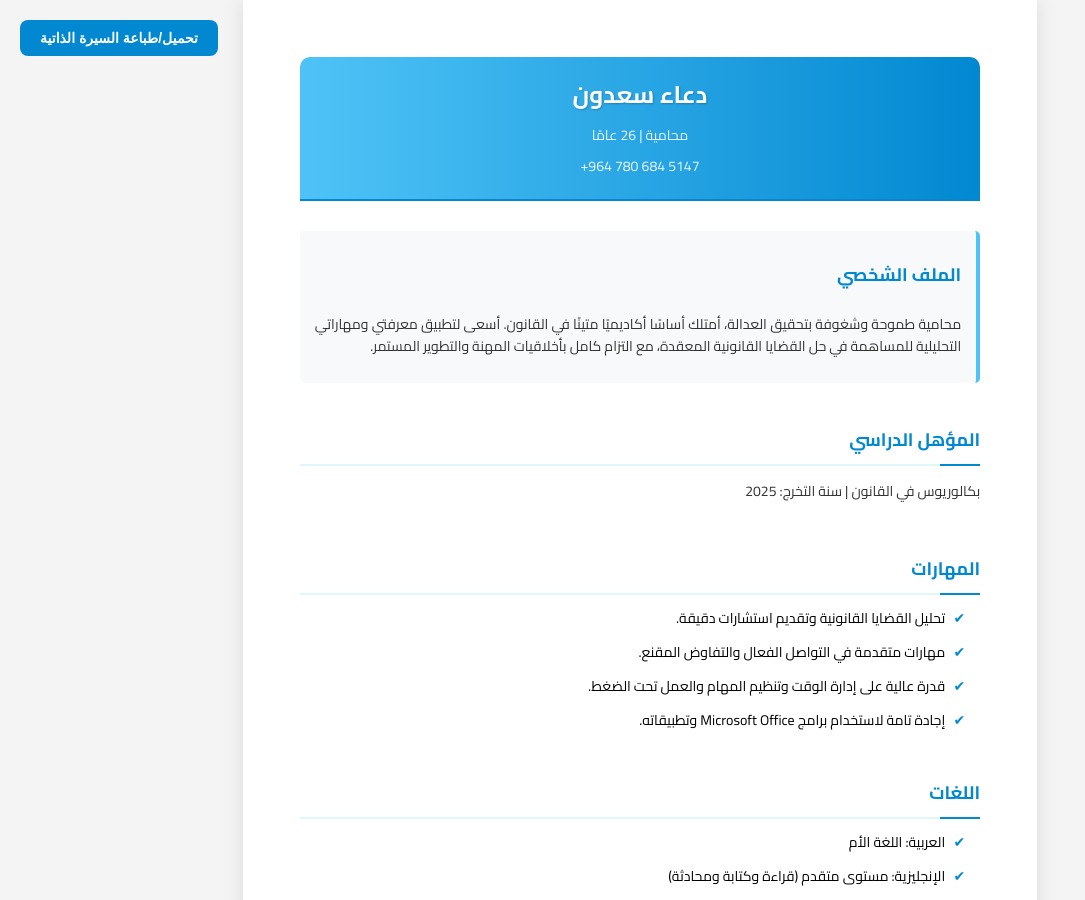
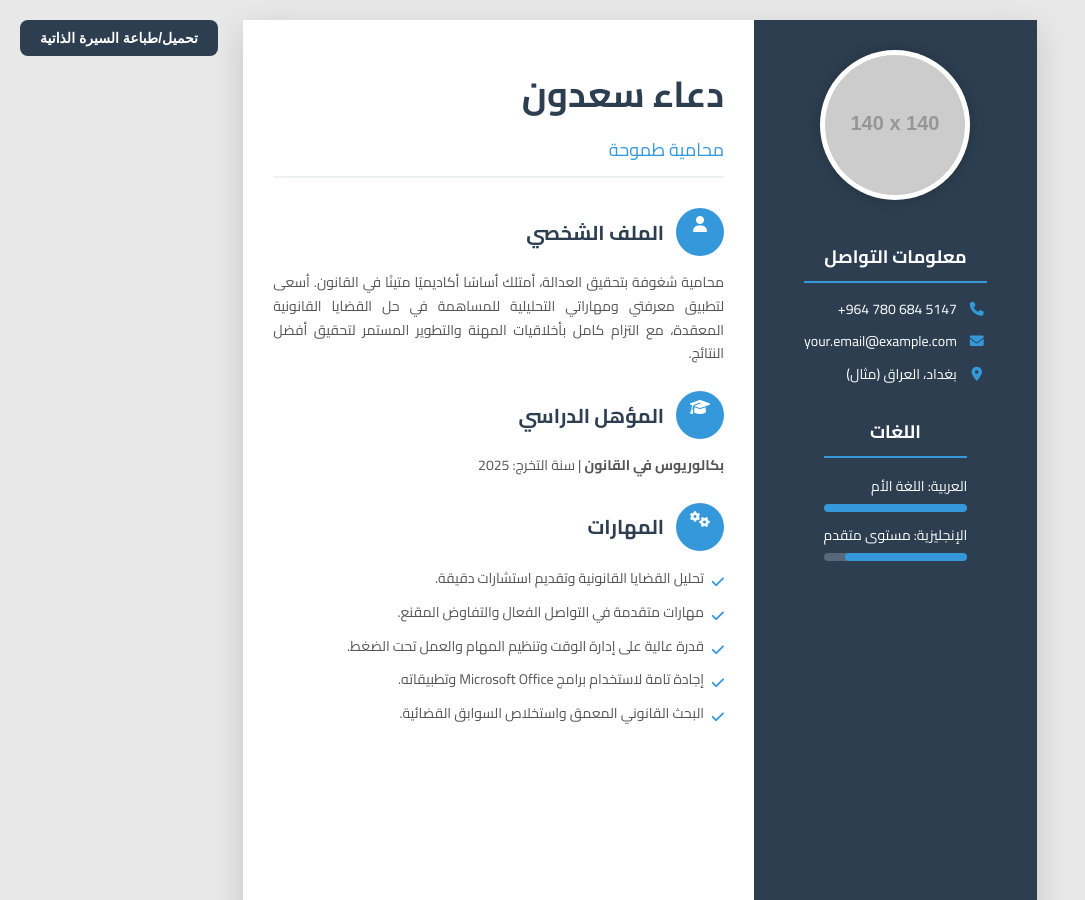
Before and after one commit to Fadhelalrayes/snake, a plain HTML site: page index.html in a window 1280 px wide. Shown: the top 900 px of the page, without its empty margins (0-1085 px from the left). Drawn offline with Linux system fonts and the light colour scheme; placeholder pictures from the web are drawn by us.

Commit message:
Update index.html

```diff
--- a/index.html
+++ b/index.html
@@ -3,137 +3,230 @@
 <head>
     <meta charset="UTF-8">
     <meta name="viewport" content="width=device-width, initial-scale=1.0">
-    <title>سيرة ذاتية - دعاء سعدون</title>
+    <title>سيرة ذاتية احترافية - دعاء سعدون</title>
+    <!-- Google Fonts -->
+    <link rel="preconnect" href="https://fonts.googleapis.com">
+    <link rel="preconnect" href="https://fonts.gstatic.com" crossorigin>
+    <link href="https://fonts.googleapis.com/css2?family=Cairo:wght@400;600;700&display=swap" rel="stylesheet">
+    <!-- Font Awesome for Icons -->
+    <link rel="stylesheet" href="https://cdnjs.cloudflare.com/ajax/libs/font-awesome/6.4.0/css/all.min.css">
+
     <style>
+        :root {
+            --primary-color: #2c3e50; /* أزرق داكن (Navy) */
+            --secondary-color: #3498db; /* أزرق أفتح */
+            --light-gray: #ecf0f1;
+            --dark-gray: #34495e;
+            --text-color: #555;
+        }
+
         body {
             font-family: 'Cairo', sans-serif;
             margin: 0;
-            padding: 0;
-            background: #f4f4f4;
+            padding: 20px 0;
+            background: #e8e8e8;
             display: flex;
             justify-content: center;
             align-items: center;
-            min-height: 100vh;
         }
 
         .cv-container {
-            width: 210mm; /* A4 width */
-            height: 297mm; /* A4 height */
-            background: #ffffff;
-            box-shadow: 0 0 20px rgba(0, 0, 0, 0.1);
-            padding: 15mm;
-            box-sizing: border-box;
+            width: 210mm;
+            height: 297mm;
+            background: #fff;
+            box-shadow: 0 10px 30px rgba(0, 0, 0, 0.15);
+            display: flex;
+            overflow: hidden;
+        }
+
+        /* --- العمود الأيسر (الشخصي) --- */
+        .left-column {
+            background: var(--primary-color);
+            color: #fff;
+            width: 35%;
+            padding: 30px 20px;
             display: flex;
             flex-direction: column;
-            position: relative;
+            align-items: center;
         }
 
-        .cv-header {
-            text-align: center;
-            border-bottom: 2px solid #0288d1;
-            padding-bottom: 10px;
-            margin-bottom: 15px;
-            background: linear-gradient(to left, #0288d1, #4fc3f7);
-            color: #fff;
-            border-radius: 10px 10px 0 0;
-            padding: 15px;
+        .profile-pic-container {
+            width: 140px;
+            height: 140px;
+            border-radius: 50%;
+            background: #fff;
+            padding: 5px;
+            margin-bottom: 20px;
+            box-shadow: 0 0 15px rgba(0,0,0,0.2);
         }
 
-        .cv-header h1 {
-            font-size: 24px;
-            margin: 0;
-            text-shadow: 1px 1px 2px rgba(0, 0, 0, 0.2);
+        .profile-pic-container img {
+            width: 100%;
+            height: 100%;
+            border-radius: 50%;
+            object-fit: cover;
         }
 
-        .cv-header p {
-            font-size: 14px;
-            margin: 5px 0;
-            opacity: 0.9;
+        .left-column h2 {
+            font-size: 18px;
+            text-align: center;
+            border-bottom: 2px solid var(--secondary-color);
+            padding-bottom: 8px;
+            margin-top: 20px;
+            margin-bottom: 15px;
+            width: 100%;
         }
 
-        /* --- تنسيق رقم الهاتف --- */
-        .phone-number {
+        .contact-info p {
+            margin: 10px 0;
+            font-size: 14px;
+            line-height: 1.6;
+        }
+
+        .contact-info .phone-number {
             direction: ltr;
             unicode-bidi: bidi-override;
+            text-align: right;
+        }
+
+        .contact-info i {
+            margin-left: 10px;
+            color: var(--secondary-color);
+            width: 20px;
             text-align: center;
         }
 
-        .cv-section {
-            margin: 10px 0;
+        .languages ul {
+            list-style: none;
+            padding: 0;
+            margin: 0;
+            width: 100%;
         }
 
-        /* --- إطار أنيق للمقدمة --- */
-        .profile-section {
-            background-color: #f8f9fa;
-            border-right: 4px solid #4fc3f7;
-            padding: 12px 15px;
-            margin: 15px 0;
-            border-radius: 5px;
+        .languages li {
+            margin-bottom: 10px;
+            font-size: 14px;
         }
 
-        .cv-section h2 {
-            font-size: 18px;
-            color: #0288d1;
-            border-bottom: 2px solid #e0f7fa;
-            padding-bottom: 8px;
-            margin-bottom: 10px;
-            position: relative;
+        .languages .lang-level {
+            background: #56687a;
+            height: 8px;
+            border-radius: 4px;
+            margin-top: 5px;
+            overflow: hidden;
         }
 
-        /* إخفاء الخط السفلي لعنوان المقدمة */
-        .profile-section h2 {
-            border-bottom: none;
-            margin-bottom: 8px;
+        .languages .level-fill {
+            background: var(--secondary-color);
+            height: 100%;
+            border-radius: 4px;
         }
 
-        .cv-section h2::after {
-            content: '';
-            position: absolute;
-            width: 40px;
-            height: 2px;
-            background: #0288d1;
-            bottom: -2px;
-            right: 0;
+        /* --- العمود الأيمن (الرئيسي) --- */
+        .right-column {
+            width: 65%;
+            padding: 40px 30px;
+            overflow-y: auto;
         }
 
-        .profile-section h2::after {
-            display: none; /* إخفاء الخط الزخرفي للمقدمة */
+        .header {
+            margin-bottom: 30px;
         }
 
-        .cv-section p {
-            color: #333;
-            font-size: 14px;
-            line-height: 1.6;
-            text-align: justify;
-            text-justify: inter-word;
-        }
-
-        .cv-section ul {
-            list-style-type: none;
-            padding-right: 15px;
+        .header h1 {
+            font-size: 36px;
+            font-weight: 700;
+            color: var(--primary-color);
             margin: 0;
         }
 
-        .cv-section ul li {
-            margin-bottom: 8px;
+        .header h3 {
+            font-size: 18px;
+            font-weight: 400;
+            color: var(--secondary-color);
+            margin: 5px 0 0;
+            border-bottom: 2px solid var(--light-gray);
+            padding-bottom: 10px;
+        }
+
+        .section {
+            margin-bottom: 25px;
+        }
+
+        .section-title {
+            font-size: 20px;
+            color: var(--primary-color);
+            margin-bottom: 15px;
+            display: flex;
+            align-items: center;
+        }
+
+        .section-title i {
+            color: #fff;
+            background: var(--secondary-color);
+            border-radius: 50%;
+            padding: 8px;
+            font-size: 16px;
+            margin-left: 12px;
+            width: 32px;
+            height: 32px;
+            text-align: center;
+            line-height: 1;
+        }
+
+        .section p, .section li {
+            font-size: 14px;
+            color: var(--text-color);
+            line-height: 1.7;
+            text-align: justify;
+        }
+
+        .skills-list {
+            list-style: none;
+            padding: 0;
+        }
+
+        .skills-list li {
             position: relative;
             padding-right: 20px;
-            font-size: 14px;
+            margin-bottom: 10px;
         }
 
-        .cv-section ul li::before {
-            content: '✔';
+        .skills-list li::before {
+            content: '\f00c'; /* Font Awesome check icon */
+            font-family: 'Font Awesome 6 Free';
+            font-weight: 900;
             position: absolute;
             right: 0;
-            color: #0288d1;
-            font-size: 14px;
+            top: 4px;
+            color: var(--secondary-color);
+        }
+
+        /* --- Print Styles --- */
+        @media print {
+            body {
+                background: #fff;
+                padding: 0;
+            }
+            .cv-container {
+                box-shadow: none;
+                width: 100%;
+                height: 100%;
+            }
+            .print-btn { display: none; }
+
+            /* Ensure colors are printed */
+            .left-column, .section-title i, .lang-level .level-fill {
+                -webkit-print-color-adjust: exact;
+                color-adjust: exact;
+            }
         }
 
         .print-btn {
             position: fixed;
             top: 20px;
             left: 20px;
-            background: #0288d1;
+            background: var(--primary-color);
             color: #fff;
             padding: 10px 20px;
             border: none;
@@ -141,105 +234,70 @@
             cursor: pointer;
             font-size: 14px;
             font-weight: bold;
-            transition: background 0.3s, transform 0.2s;
             z-index: 1000;
-        }
-
-        .print-btn:hover {
-            background: #01579b;
-            transform: scale(1.05);
-        }
-
-        /* --- Print Styles --- */
-        @media print {
-            html, body {
-                width: 210mm;
-                height: 297mm;
-                margin: 0;
-                padding: 0;
-                background: #fff;
-            }
-            .cv-container {
-                box-shadow: none;
-                margin: 0;
-                width: 100%;
-                height: 100%;
-                padding: 15mm;
-                page-break-after: avoid;
-            }
-            .print-btn { display: none; }
-            .cv-header {
-                background: linear-gradient(to left, #0288d1, #4fc3f7) !important;
-                -webkit-print-color-adjust: exact;
-                color-adjust: exact;
-                color: #fff !important;
-            }
-            .profile-section {
-                border-right-color: #4fc3f7 !important;
-                background-color: #f8f9fa !important;
-                -webkit-print-color-adjust: exact;
-                color-adjust: exact;
-            }
-            .cv-section h2, .cv-section ul li::before { color: #0288d1 !important; }
-            .cv-section h2::after { background: #0288d1 !important; }
-            @page { size: A4; margin: 0; }
-        }
-
-        /* --- Responsive Styles --- */
-        @media (max-width: 800px) {
-            body { align-items: flex-start; }
-            .cv-container {
-                width: 100%;
-                height: auto;
-                min-height: 100vh;
-                padding: 10px;
-                box-shadow: none;
-            }
-            .cv-header h1 { font-size: 20px; }
-            .cv-section h2 { font-size: 16px; }
-            .cv-section p, .cv-section ul li { font-size: 13px; }
-            .print-btn { padding: 8px 15px; font-size: 12px; top: 10px; left: 10px; }
         }
     </style>
 </head>
 <body>
     <button class="print-btn" onclick="window.print()">تحميل/طباعة السيرة الذاتية</button>
     <div class="cv-container">
-        <div class="cv-header">
-            <h1>دعاء سعدون</h1>
-            <p>محامية | 26 عامًا</p>
-            <p class="phone-number">+964 780 684 5147</p>
+        <!-- Left Column -->
+        <div class="left-column">
+            <div class="profile-pic-container">
+                <!-- يمكنك وضع رابط صورة شخصية هنا -->
+                <img src="https://via.placeholder.com/140" alt="صورة شخصية">
             </div>
 
-        <div class="cv-section profile-section">
-            <h2>الملف الشخصي</h2>
-            <p>محامية طموحة وشغوفة بتحقيق العدالة، أمتلك أساسًا أكاديميًا متينًا في القانون. أسعى لتطبيق معرفتي ومهاراتي التحليلية للمساهمة في حل القضايا القانونية المعقدة، مع التزام كامل بأخلاقيات المهنة والتطوير المستمر.</p>
+            <div class="contact-info">
+                <h2>معلومات التواصل</h2>
+                <p><i class="fas fa-phone"></i><span class="phone-number">+964 780 684 5147</span></p>
+                <p><i class="fas fa-envelope"></i><span>your.email@example.com</span></p>
+                <p><i class="fas fa-map-marker-alt"></i><span>بغداد، العراق (مثال)</span></p>
             </div>
 
-        <div class="cv-section">
-            <h2>المؤهل الدراسي</h2>
-            <p>بكالوريوس في القانون | سنة التخرج: 2025</p>
+            <div class="languages">
+                <h2>اللغات</h2>
+                <ul>
+                    <li>
+                        العربية: اللغة الأم
+                        <div class="lang-level"><div class="level-fill" style="width: 100%;"></div></div>
+                    </li>
+                    <li>
+                        الإنجليزية: مستوى متقدم
+                        <div class="lang-level"><div class="level-fill" style="width: 85%;"></div></div>
+                    </li>
+                </ul>
+            </div>
         </div>
 
-        <div class="cv-section">
-            <h2>المهارات</h2>
-            <ul>
+        <!-- Right Column -->
+        <div class="right-column">
+            <div class="header">
+                <h1>دعاء سعدون</h1>
+                <h3>محامية طموحة</h3>
+            </div>
+
+            <div class="section">
+                <h2 class="section-title"><i class="fas fa-user"></i>الملف الشخصي</h2>
+                <p>محامية شغوفة بتحقيق العدالة، أمتلك أساسًا أكاديميًا متينًا في القانون. أسعى لتطبيق معرفتي ومهاراتي التحليلية للمساهمة في حل القضايا القانونية المعقدة، مع التزام كامل بأخلاقيات المهنة والتطوير المستمر لتحقيق أفضل النتائج.</p>
+            </div>
+
+            <div class="section">
+                <h2 class="section-title"><i class="fas fa-graduation-cap"></i>المؤهل الدراسي</h2>
+                <p><strong>بكالوريوس في القانون</strong> | سنة التخرج: 2025</p>
+            </div>
+
+            <div class="section">
+                <h2 class="section-title"><i class="fas fa-cogs"></i>المهارات</h2>
+                <ul class="skills-list">
                     <li>تحليل القضايا القانونية وتقديم استشارات دقيقة.</li>
                     <li>مهارات متقدمة في التواصل الفعال والتفاوض المقنع.</li>
                     <li>قدرة عالية على إدارة الوقت وتنظيم المهام والعمل تحت الضغط.</li>
                     <li>إجادة تامة لاستخدام برامج Microsoft Office وتطبيقاته.</li>
-            </ul>
-        </div>
-
-        <div class="cv-section">
-            <h2>اللغات</h2>
-            <ul>
-                <li>العربية: اللغة الأم</li>
-                <li>الإنجليزية: مستوى متقدم (قراءة وكتابة ومحادثة)</li>
+                    <li>البحث القانوني المعمق واستخلاص السوابق القضائية.</li>
                 </ul>
             </div>
         </div>
-
-    <link href="https://fonts.googleapis.com/css2?family=Cairo:wght@400;700&display=swap" rel="stylesheet">
+    </div>
 </body>
 </html>
```
Lines whose indentation alone changed are shown as unchanged.
